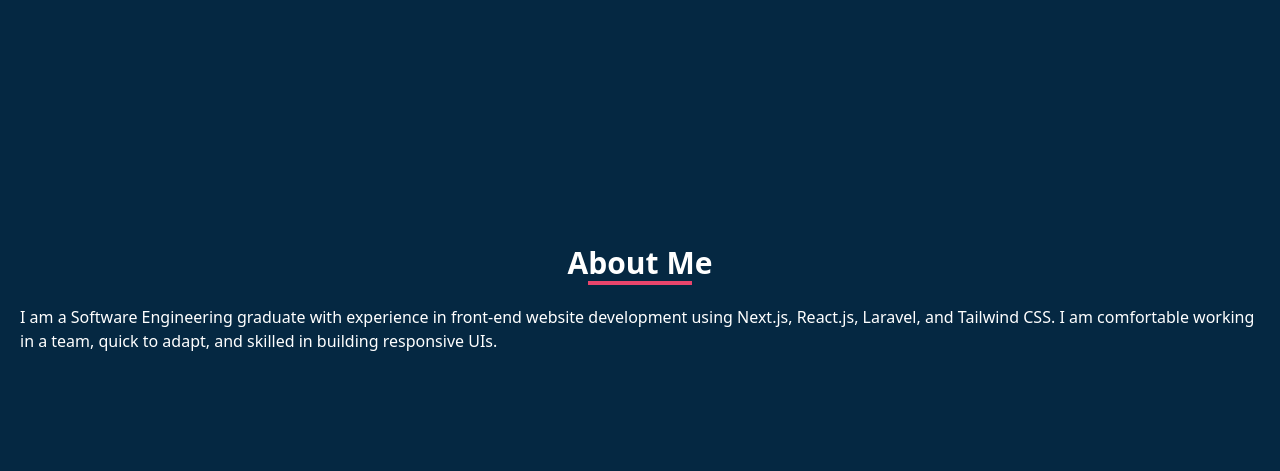
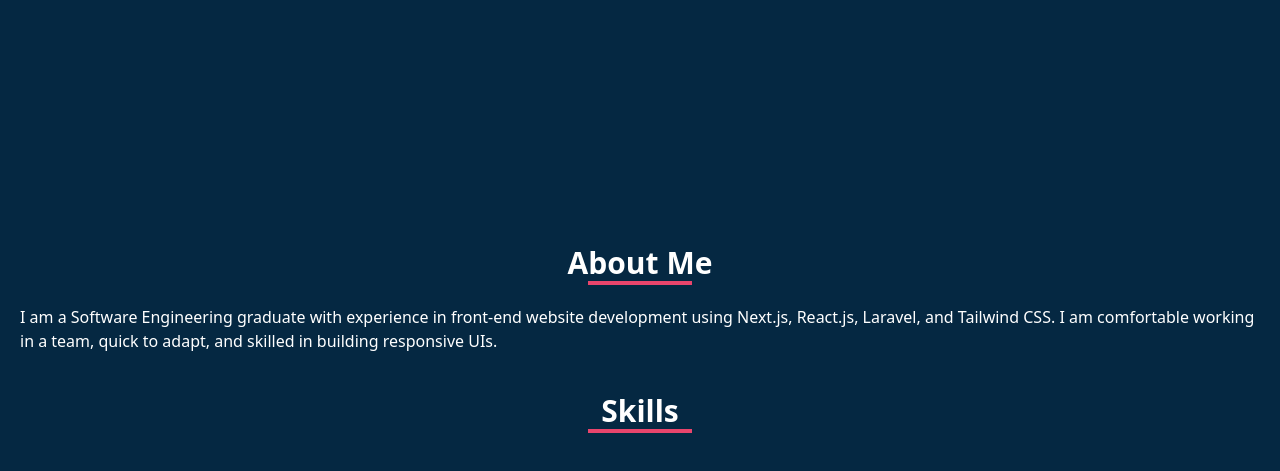
Before and after one commit to ahmadsanny2/task-for-exercise-bahasa-inggris, a website: page src/index.html in a window 1280 px wide. Shown: the part 595-1066 px from the top of the page. Before the commit the page ends 988 px from the top, so only its background shows below. Drawn offline with Linux system fonts and the light colour scheme.

Commit message:
Create skills section

```diff
--- a/src/index.html
+++ b/src/index.html
@@ -81,7 +81,13 @@
             </div>
         </section>
 
-
+        <!-- Skills Section -->
+        <section class="my-10">
+            <div class="">
+                <h2 class="text-3xl text-white font-bold text-center">Skills</h2>
+                <div class="bg-[#E9456C] h-1 w-1/12 mx-auto"></div>
+            </div>
+        </section>
     </main>
 
     <script src="./js/script.js"></script>
```
